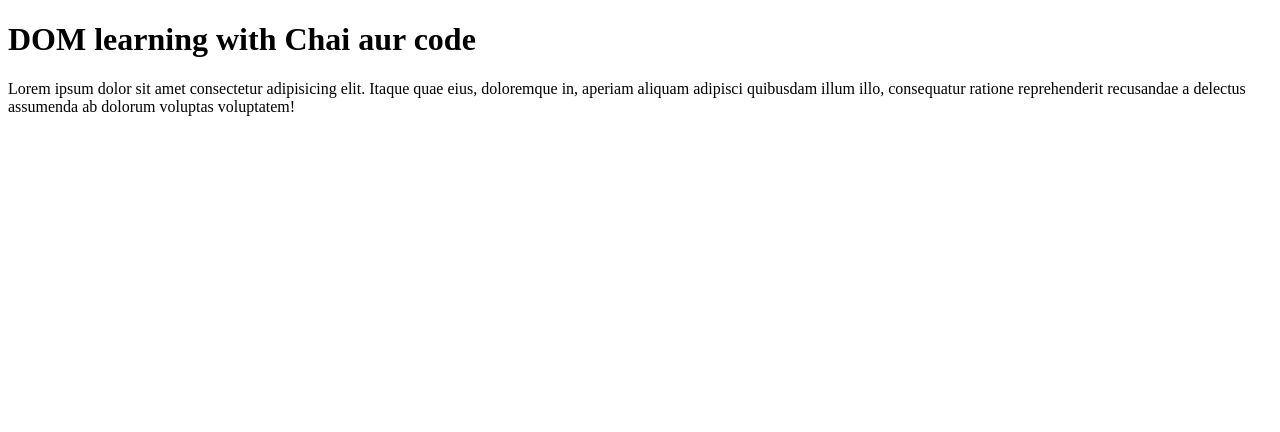
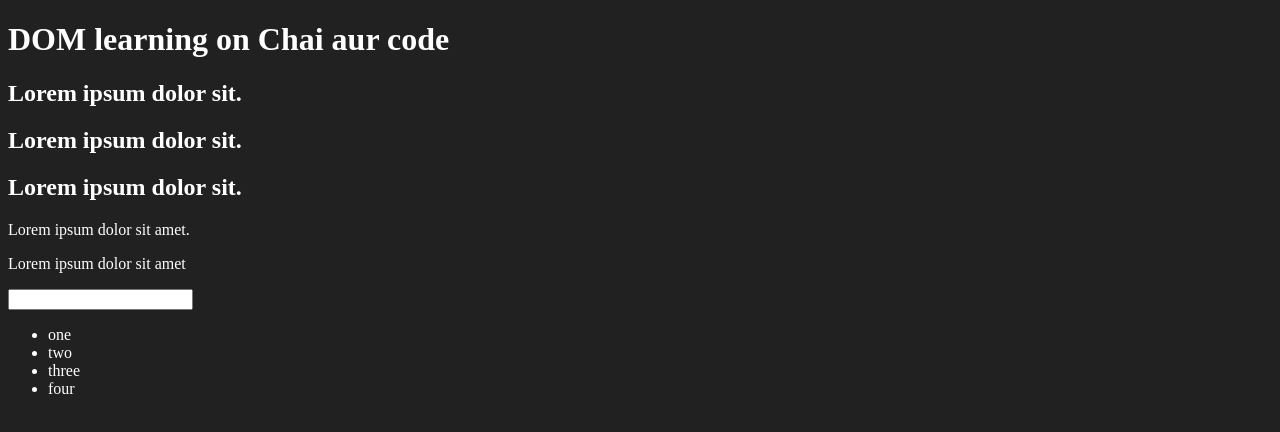
Before and after one commit to jaykumar2004/js-, a plain HTML site: page 06_dom/one.html in a window 1280 px wide. Drawn offline with Linux system fonts and the light colour scheme.

Commit message:
more on DOM

```diff
--- a/06_dom/one.html
+++ b/06_dom/one.html
@@ -4,11 +4,28 @@
     <meta charset="UTF-8">
 
     <title>Dom learning</title>
+    <style>
+        .bg-black{
+            background-color: #212121;
+            color: #fff;
+        }
+    </style>
 </head>
-<body>
-    <div class="bg-black">
-        <h1 class="heading">DOM learning with Chai aur code</h1>
-        <p>Lorem ipsum dolor sit amet consectetur adipisicing elit. Itaque quae eius, doloremque in, aperiam aliquam adipisci quibusdam illum illo, consequatur ratione reprehenderit recusandae a delectus assumenda ab dolorum voluptas voluptatem!</p>
+<body  class="bg-black">
+    <div>
+        <h1  id="title" class="heading">DOM learning on Chai aur code <span style="display: none;">test text</span></h1>
+        <h2>Lorem ipsum dolor sit.</h2>
+        <h2>Lorem ipsum dolor sit.</h2>
+        <h2>Lorem ipsum dolor sit.</h2>
+        <p>Lorem ipsum dolor sit amet.</p>
+        <p>Lorem ipsum dolor sit amet</p>
+        <input type="password" name="" id="">
+        <ul>
+            <li class="list-item">one</li>
+            <li class="list-item">two</li>
+            <li class="list-item">three</li>
+            <li class="list-item">four</li>
+        </ul>
     </div>
 </body>
 </html>
```
Also changed, not shown: 06_dom/two.html (added, +39 -0 lines).
